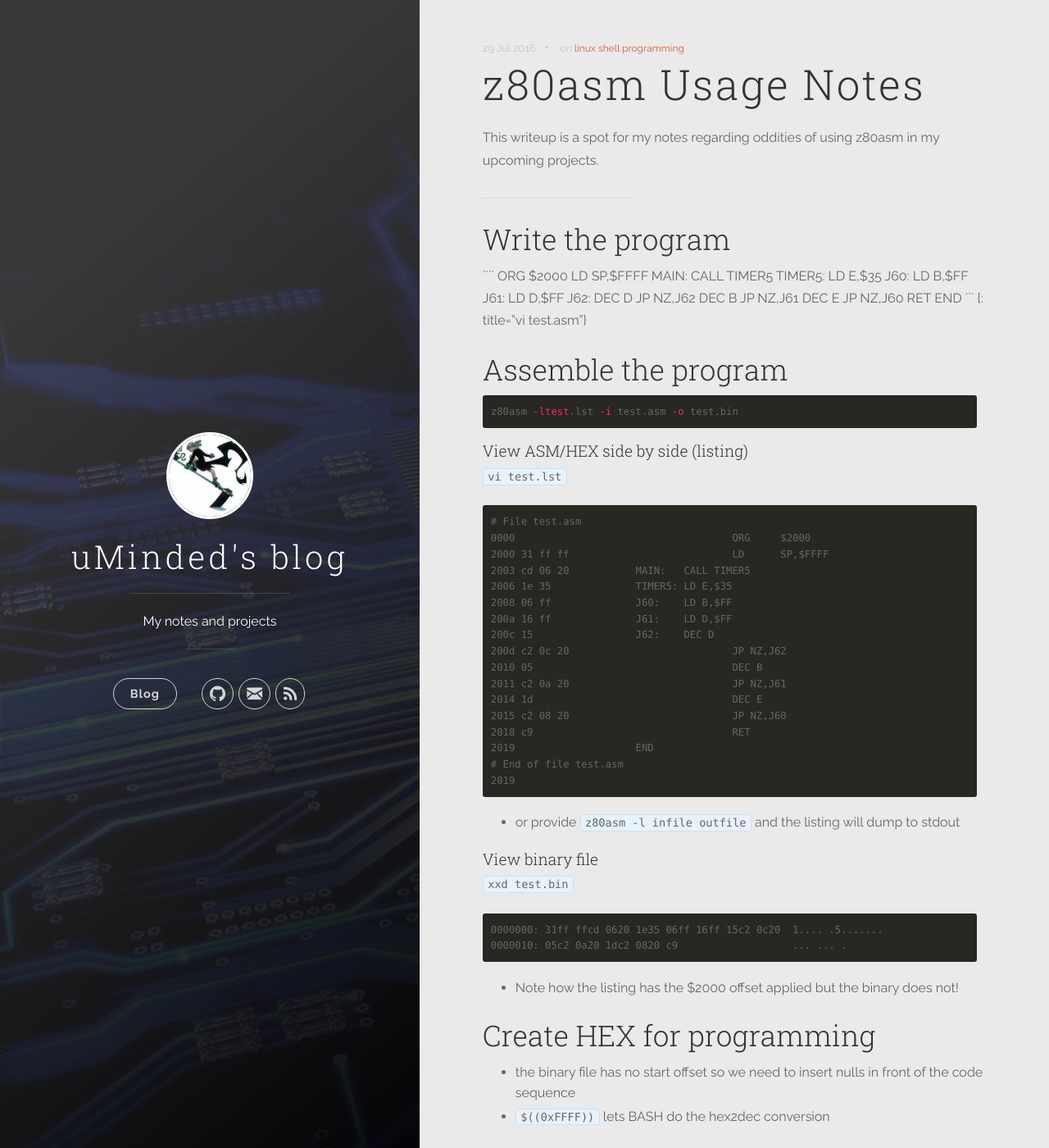
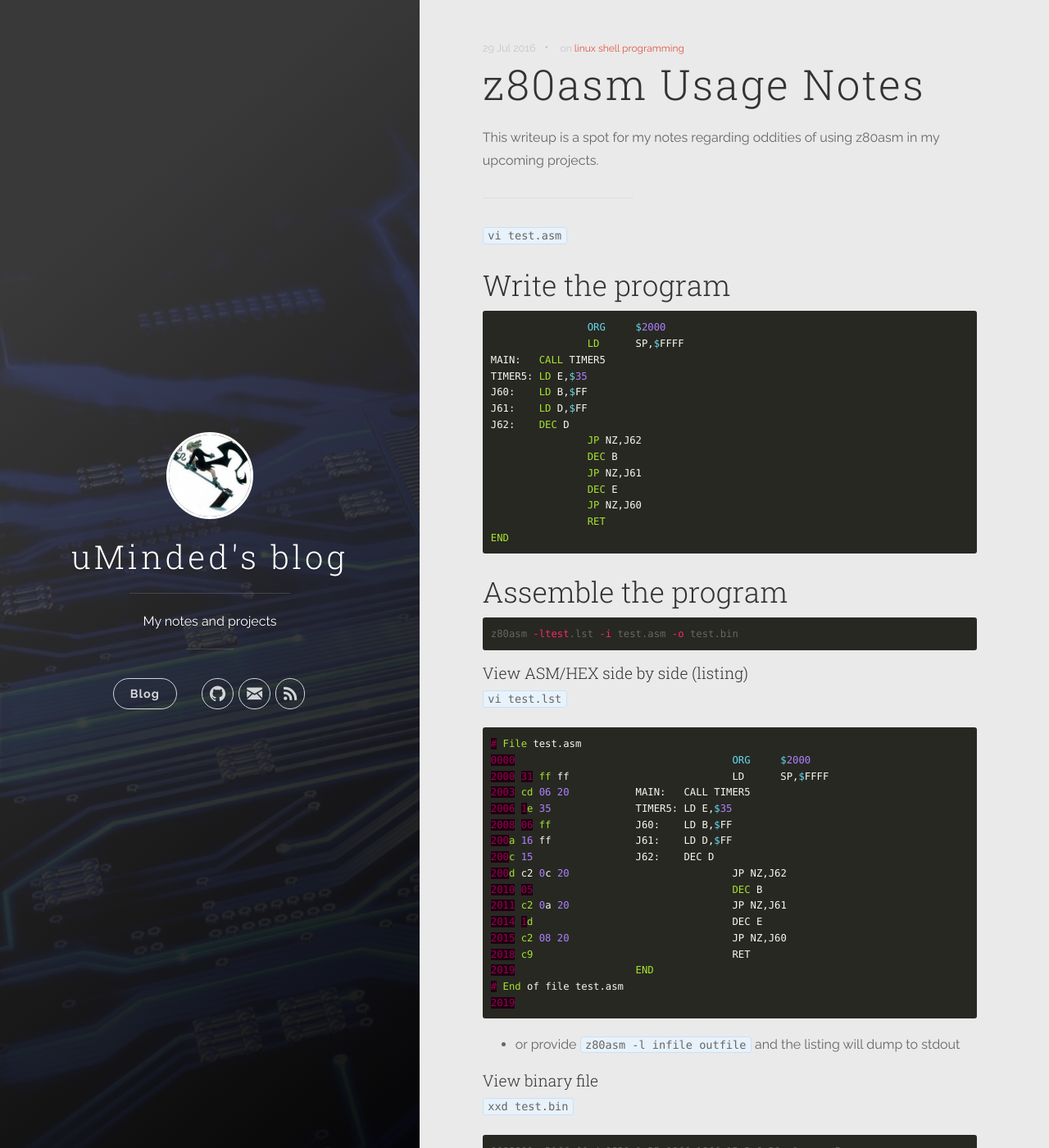
Before and after one commit to iceblu3710/iceblu3710.github.io, a Jekyll site: the page built from _posts/2016-07-29-z80asm-notes.md, in a window 1280 px wide and 1400 px high. Shown: the whole window at 82% size. Built offline with Jekyll 4.4.1, drawn with Linux system fonts in a browser that asks for light colours; nearby versions of some CDN libraries.

Commit message:
Fix code snippit displays

`````diff
--- a/_posts/2016-07-29-z80asm-notes.md
+++ b/_posts/2016-07-29-z80asm-notes.md
@@ -13,9 +13,11 @@ This writeup is a spot for my notes regarding oddities of using z80asm in my upc
 
 ---
 
+`vi test.asm`
+
 ## Write the program
 
-````
+```nasm
 		ORG	$2000
 		LD	SP,$FFFF
 MAIN:	CALL TIMER5
@@ -30,19 +32,19 @@ J62:	DEC D
 		JP NZ,J60
 		RET
 END
-``` {: title="vi test.asm"}
+```
 
 ## Assemble the program
 
-{% highlight bash lineno %}
+```shell
 z80asm -ltest.lst -i test.asm -o test.bin
-{% endhighlight %}
+```
 
 #### View ASM/HEX side by side (listing)
 
 `vi test.lst`
 
-{% highlight asm %}
+```nasm
 # File test.asm
 0000					ORG	$2000
 2000 31 ff ff				LD	SP,$FFFF
@@ -60,7 +62,7 @@ z80asm -ltest.lst -i test.asm -o test.bin
 2019			END
 # End of file test.asm
 2019
-{% endhighlight %}
+```
 
 - or provide `z80asm -l infile outfile` and the listing will dump to stdout
 
@@ -69,10 +71,10 @@ z80asm -ltest.lst -i test.asm -o test.bin
 
 `xxd test.bin`
 
-{% highlight hex %}
+```
 0000000: 31ff ffcd 0620 1e35 06ff 16ff 15c2 0c20  1.... .5.......
 0000010: 05c2 0a20 1dc2 0820 c9                   ... ... .
-{% endhighlight %}
+```
 
 - Note how the listing has the $2000 offset applied but the binary does not!
 
@@ -84,22 +86,22 @@ z80asm -ltest.lst -i test.asm -o test.bin
 
 `dd if=test.bin seek=$((0x2000)) bs=1 of=test.prog`
 
-{% highlight bash %}
+```shell
 25+0 records in
 25+0 records out
 25 bytes (25 B) copied, 0.000673997 s, 37.1 kB/s
-{% endhighlight %}
+```
 
 - -a to skip the null entries
 
 `xxd -a test.prog`
 
-{% highlight hex %}
+```
 0000000: 0000 0000 0000 0000 0000 0000 0000 0000  ................
 *
 0002000: 31ff ffcd 0620 1e35 06ff 16ff 15c2 0c20  1.... .5.......
 0002010: 05c2 0a20 1dc2 0820 c9                   ... ... .
-{% endhighlight %}
+```
 
 ## Program your target
 
`````
